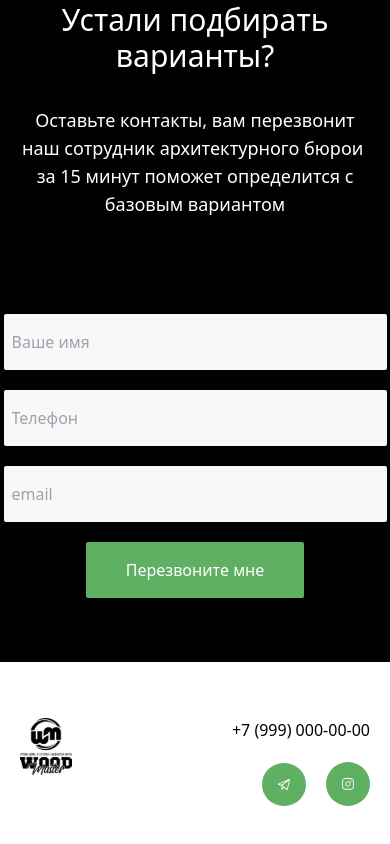
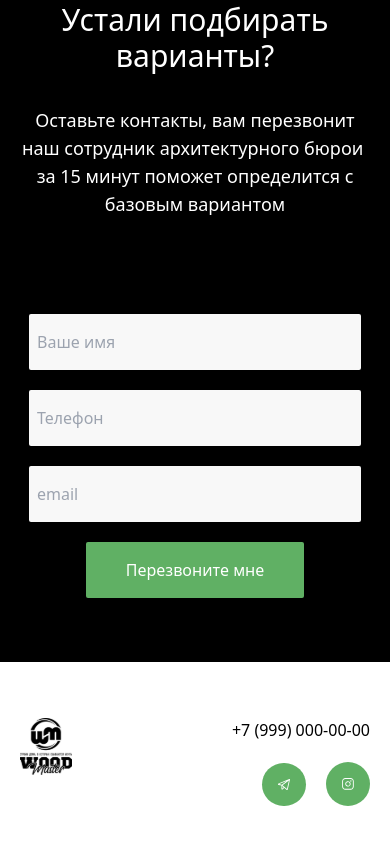
Before and after one commit to muhammadazizbek006/home, a React (Vite) app: page / in a window 390 px wide. Shown: the part 6909-7753 px from the top of the page. Built offline with nearby package versions, Linux system fonts and the light colour scheme.

Commit message:
add aloqa responsive

```diff
--- a/src/components/home/Aloqa.jsx
+++ b/src/components/home/Aloqa.jsx
@@ -69,7 +69,7 @@ const Aloqa = () => {
                       onChange={handleName}
                       value={name}
                       required
-                      className="bg-[#F8F8F8]  py-4 pr-36 pl-2 rounded-sm shadow-md mb-5"
+                      className="bg-[#F8F8F8]  py-4 w-[332px] pl-2 rounded-sm shadow-md mb-5"
                       type="text"
                       placeholder="Ваше имя"
                     />
@@ -79,7 +79,7 @@ const Aloqa = () => {
                       required
                       type="text"
                       placeholder="Телефон"
-                      className="bg-[#F8F8F8]  py-4 pr-36 pl-2 rounded-sm shadow-md mb-5"
+                      className="bg-[#F8F8F8]  py-4 w-[332px] pl-2 rounded-sm shadow-md mb-5"
                     />
                     <input
                       onChange={handleEmail}
@@ -87,7 +87,7 @@ const Aloqa = () => {
                       required
                       type="email"
                       placeholder="email"
-                      className="bg-[#F8F8F8]  py-4 pr-36 pl-2 rounded-sm shadow-md mb-5"
+                      className="bg-[#F8F8F8]  py-4 w-[332px] pl-2 rounded-sm shadow-md mb-5"
                     />
                   </div>
                   <div className="flex justify-center">
```
